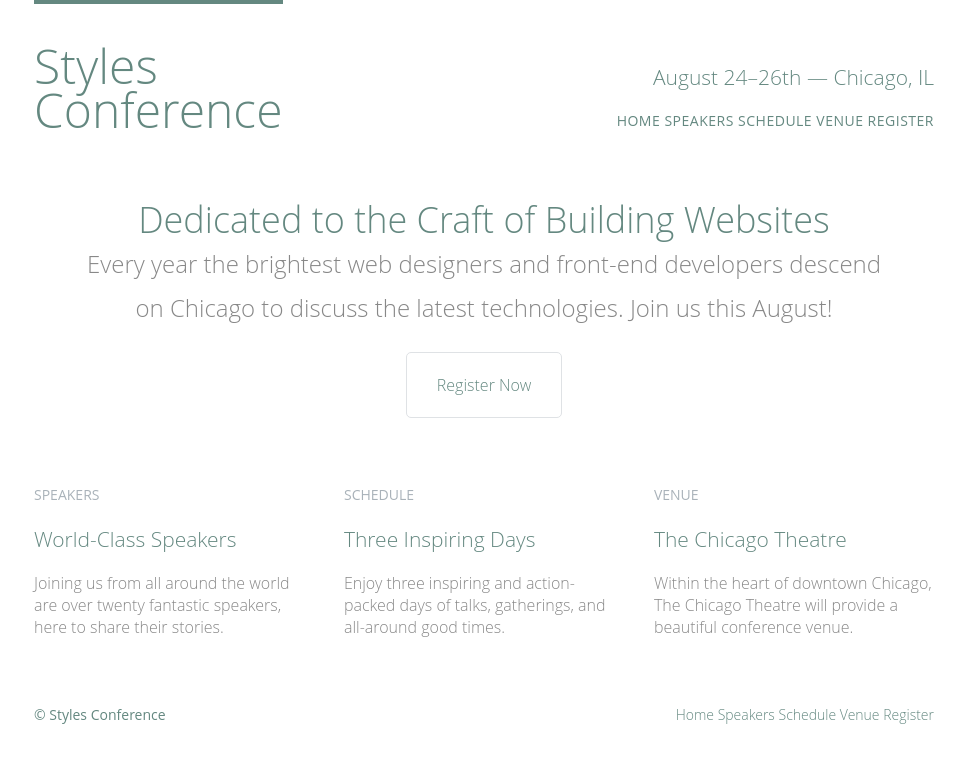
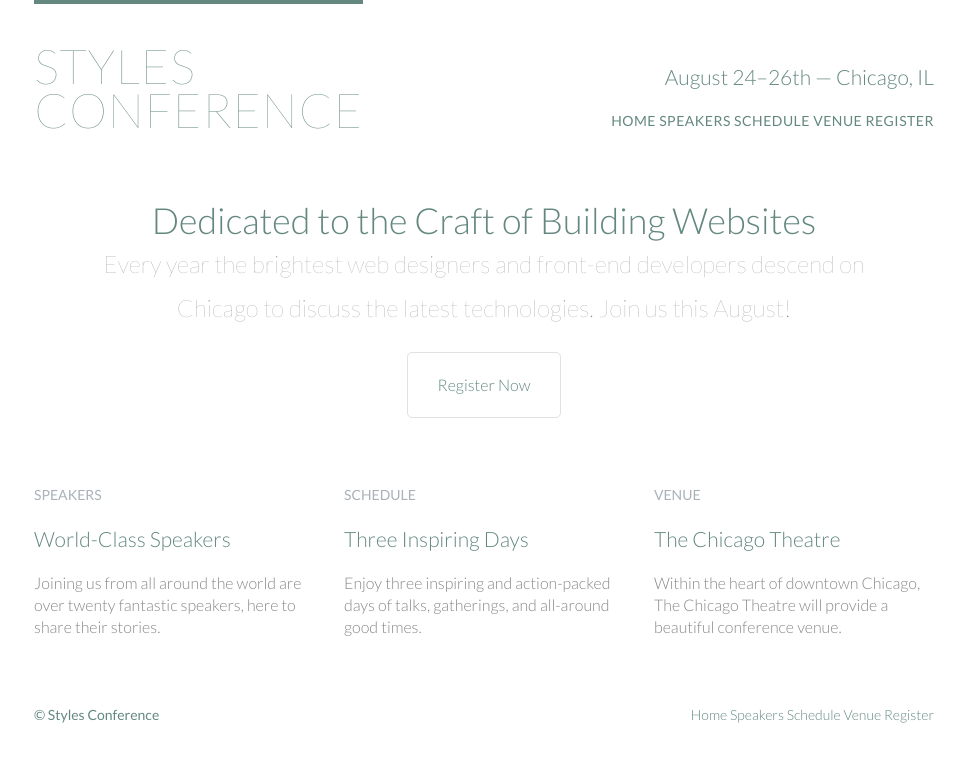
Before and after one commit to 266946/styles-conference, a plain HTML site: page index.html in a window 1280 px wide. Shown: the whole page, without its empty margins (156-1121 px from the left). Drawn offline with Linux system fonts and the light colour scheme.

Commit message:
october21

```diff
--- a/assets/stylesheets/main.css
+++ b/assets/stylesheets/main.css
@@ -116,6 +116,8 @@ table {
   border-top:4px solid #648880;
   padding:40px 0 22px 0;
   float:left;
+  font-size: 48px;
+  font-weight: 100px;
 }
 
 /*
@@ -175,7 +177,7 @@ h1, h3, h4, h5, p {
 */
 body{
   color:#888;
-  font:300 16px/22px "Open Sans", "Helvetica Neue", Helvetica, Arial, sans-serif;
+  font:300 16px/22px "Lato", "Open Sans", "Helvetica Neue", Helvetica, Arial, sans-serif;
 }
 h1,h2,h3,h4{
   color:#648880;
@@ -232,6 +234,9 @@ a {
   font-size: 48px;
   line-height: 44px;
   padding: 40px 0 22px 0;
+  letter-spacing: .5px;
+  font-weight: 100;
+  text-transform: uppercase;
 }
 
 .tagline{
@@ -270,6 +275,7 @@ a {
 
 .hero p{
   font-size: 24px;
+  font-weight: 100;
 }
 
 .teaser a:hover h3{
--- a/index.html
+++ b/index.html
@@ -5,6 +5,8 @@
     <meta charset="utf-8">
     <title>Styles Conference</title>
     <link rel="stylesheet" href="assets/stylesheets/main.css">
+    <link rel="stylesheet"
+    href="http://fonts.googleapis.com/css?family=Lato:100,300,400">
   </head>
 
   <body>
```
